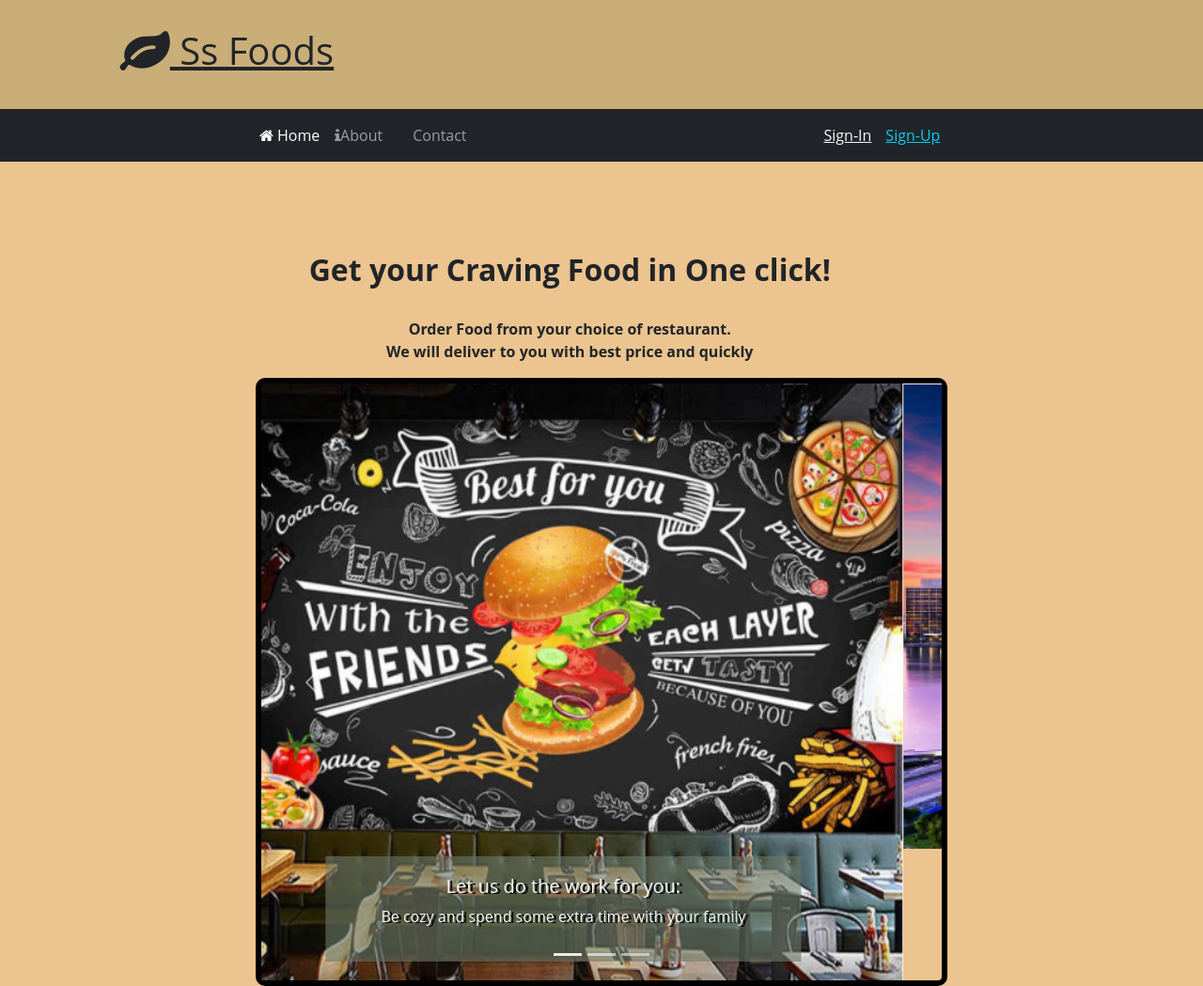
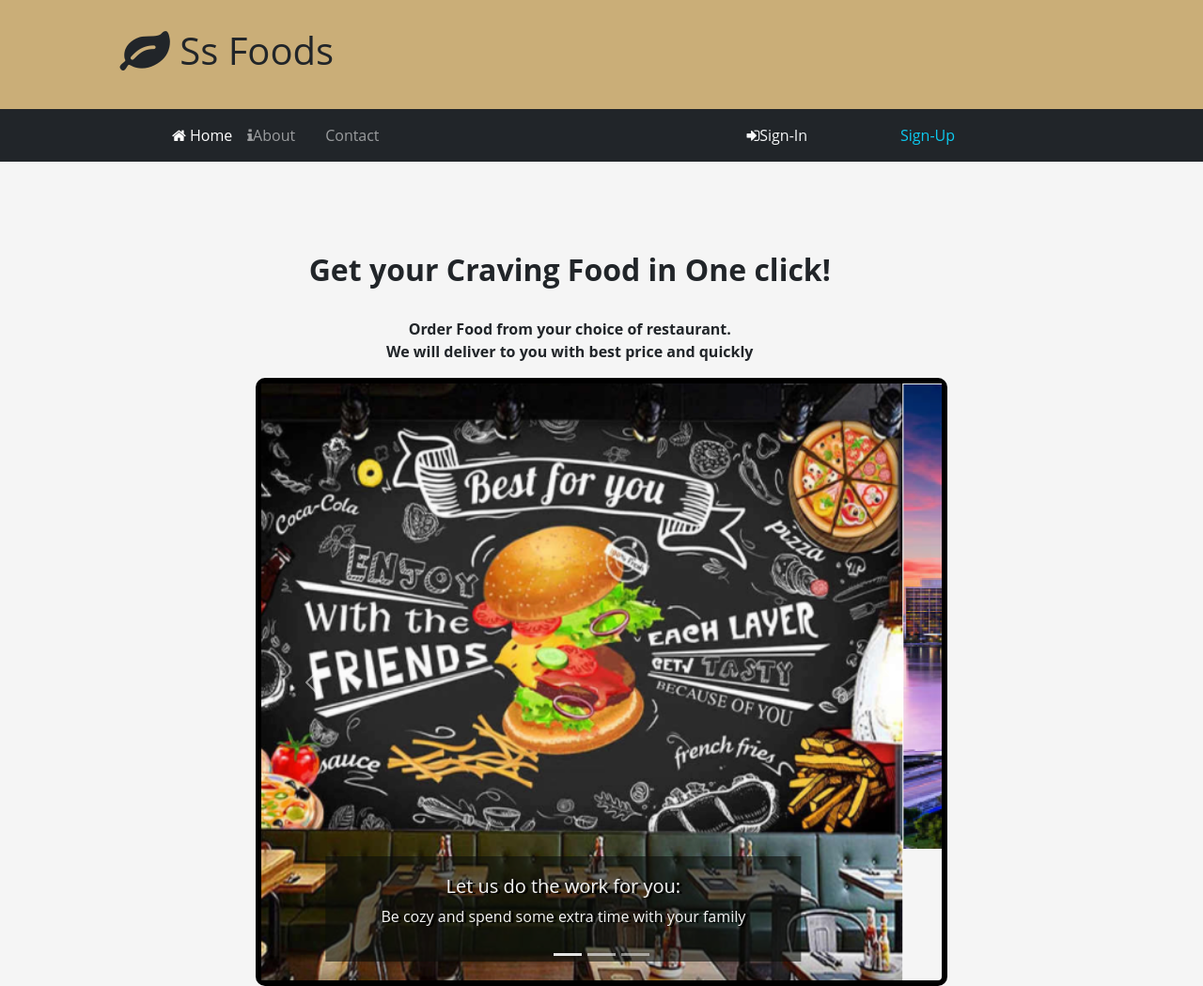
Before and after one commit to Salmoonsamuel/Portfolio-project, a website: page index.html in a window 1280 px wide. Shown: the top 1049 px of the page at 94% size. Drawn offline with nearby package versions, Linux system fonts and the light colour scheme.

Commit message:
Added font awesome to sign in and sign up buttons

```diff
--- a/css/styles.css
+++ b/css/styles.css
@@ -1,5 +1,6 @@
 body{
-    background-color:  rgb(236, 196, 143);
+    /* background-color:  rgb(236, 196, 143); */
+    background-color: whitesmoke;
     /* background: linear-gradient(rgb(223, 133, 110), rgb(7, 93, 128), rgb(255, 166, 0)); */
     font-family: "Open Sans", sans-serif;
 }
@@ -31,7 +32,7 @@ body{
   .carousel-caption {
       color: whitesmoke;
       text-shadow: 3px 1px black;
-    background-color: rgba(107, 121, 104, 0.6)}
+    background-color: rgba(10, 14, 10, 0.6)}
 
   #carouselButton {
     position: absolute;
@@ -54,8 +55,13 @@ body{
         background-color: rgb(202, 174, 120, 0.2);
         border: solid 1px black;
     }
-    a{
+    /* a{
         color: teal;
+    } */
+
+    a, a:hover {
+        color: inherit;
+        text-decoration: none;
     }
 
     h3{
@@ -72,5 +78,8 @@ body{
         height: 500px;
     } */
     .smargin {
-        margin-left:15px;
+        margin-left:65px;
     }
+    .spadding{
+        padding-left: 25px;
+    }
--- a/index.html
+++ b/index.html
@@ -29,21 +29,25 @@
         <button class="navbar-toggler" type="button" data-bs-toggle="collapse" data-bs-target="#navbarNavAltMarkup" aria-controls="navbarNavAltMarkup" aria-expanded="false" aria-label="Toggle navigation">
           <span class="navbar-toggler-icon"></span>
         </button>
-        <div class="collapse navbar-collapse" id="navbarNavAltMarkup">
-           <div class="navbar-nav offset-2">
+        <div class="row collapse navbar-collapse offset-1" id="navbarNavAltMarkup">
+           <div class="col-6 col-sm-7 col-lg-6 navbar-nav">
              <a class="nav-link active" aria-current="page" href="#"><i class="fa fa-home"></i> Home</a>
              <a class="nav-link" href="aboutus.html"><i class="fa fa-info"></i>About</a>
             <a class="nav-link" href="contactus.html"><i class="fa fa-address-card"></i>Contact</a>
            </div>
-           <div class="offset-4">
-            <a role="button" class="text-light" data-bs-toggle="modal" data-bs-target="#signInModal">
-              Sign-In
-            </a>
-           </div>
-           <div class="smargin">
-            <a role="button" class="text-info" data-bs-toggle="modal" data-bs-target="#signUpModal">
-              Sign-Up
-            </a>
+           <div class="col-12 col-sm-10 col-lg-6">
+             <div class="row">
+              <div class="col-6 col-sm-4 col-md-4 smargin">
+                <a role="button" class="text-light spadding" data-bs-toggle="modal" data-bs-target="#signInModal">
+                  <i class="fa fa-sign-in"></i>Sign-In
+                </a>
+               </div>
+               <div class="col-6 col-sm-3 ">
+                <a role="button" class="text-info float-right" data-bs-toggle="modal" data-bs-target="#signUpModal">
+                  <i class="fa fa-user-circle"></i>Sign-Up
+                </a>
+               </div>
+             </div>
            </div>
         </div>
       </div>
@@ -150,6 +154,7 @@
 
     <div class="container">
       <div class="row row-content text-center offset-1">
+
         <div class="col-sm-10 ">
             <h2 class="fw-bold">Get your Craving Food in One click!</h2>
         </div>
@@ -212,9 +217,9 @@
 
       <div class= "row accordion  text-center" id="accordionExample">
           <h3>How it works:</h3>
-          <div class="accordion-item cli">
+          <div class="accordion-item rounded cli">
               <h2 class="accordion-header mt-2" id="headingOne">
-              <button class="accordion-button cli collapsed"  type="button" data-bs-toggle="collapse" data-bs-target="#collapseOne" aria-expanded="true" aria-controls="collapseOne">
+              <button class="accordion-button rounded-pill cli collapsed"  type="button" data-bs-toggle="collapse" data-bs-target="#collapseOne" aria-expanded="true" aria-controls="collapseOne">
                  <strong>Sign-up for an account:</strong>
               </button>
               </h2>
@@ -223,9 +228,9 @@
                   <strong>Register / Sign-up</strong> for an account with your personal details and a credit card.
               </div>
            </div>
-          <div class="accordion-item cli">
+          <div class="accordion-item rounded-pill cli">
               <h2 class="accordion-header mt-2" id="headingTwo">
-              <button class="accordion-button cli collapsed" type="button" data-bs-toggle="collapse" data-bs-target="#collapseTwo" aria-expanded="false" aria-controls="collapseTwo">
+              <button class="accordion-button rounded-pill cli collapsed" type="button" data-bs-toggle="collapse" data-bs-target="#collapseTwo" aria-expanded="false" aria-controls="collapseTwo">
                  <strong>Order food from your choice of restaurant:</strong>
               </button>
               </h2>
@@ -235,9 +240,9 @@
                   </div>
               </div>
           </div>
-          <div class="accordion-item cli">
+          <div class="accordion-item rounded-pill cli">
              <h2 class="accordion-header mt-2" id="headingThree">
-             <button class="accordion-button cli collapsed" type="button" data-bs-toggle="collapse" data-bs-target="#collapseThree" aria-expanded="false" aria-controls="collapseThree">
+             <button class="accordion-button rounded-pill cli collapsed" type="button" data-bs-toggle="collapse" data-bs-target="#collapseThree" aria-expanded="false" aria-controls="collapseThree">
                 <strong>Search for nearest driver:</strong>
              </button>
              </h2>
```
